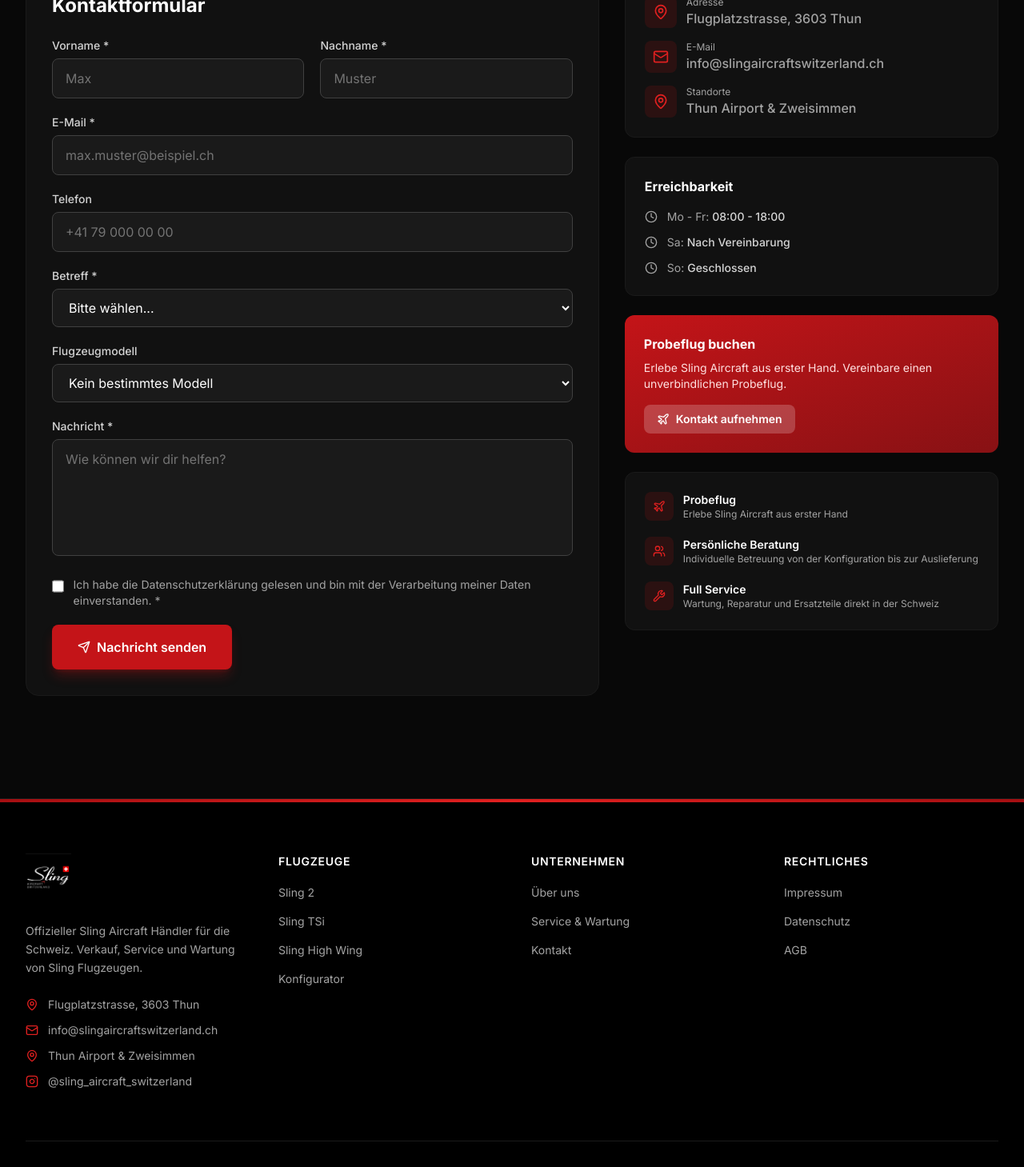
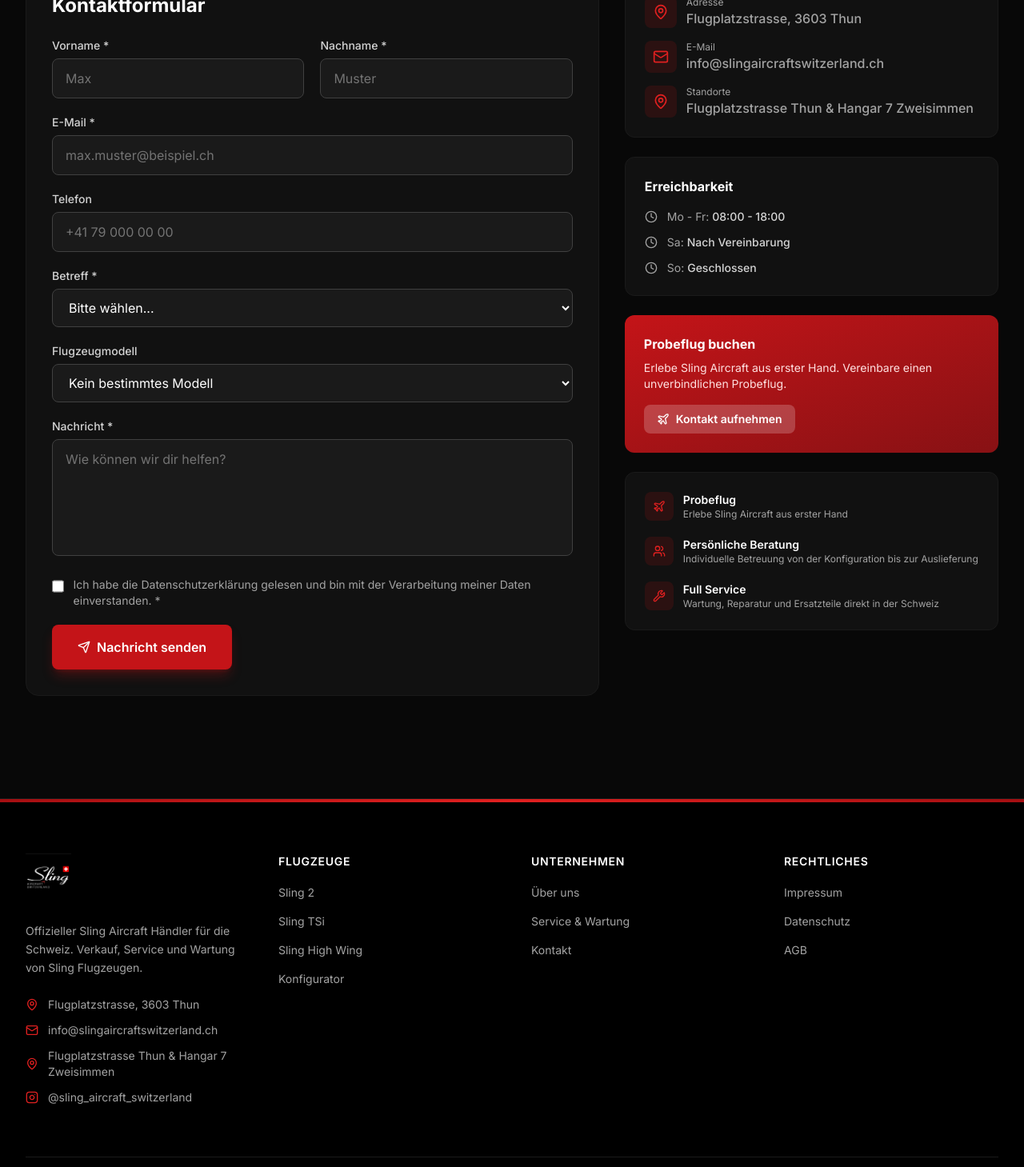
Before and after one commit to weiberem/SlingSwitzerlandDistributionApp, a Next.js app: page /de in a window 1280 px wide. Shown: the part 6540-7999 px from the top of the page at 80% size. Built offline with nearby package versions, Linux system fonts and the light colour scheme.

Commit message:
fix: präzisere Standortangaben (Flugplatzstrasse Thun & Hangar 7 Zweisimmen)
https://claude.ai/code/session_01N2NQHNQEVybchWZZnke4TR

```diff
--- a/src/app/[lang]/HomeClient.tsx
+++ b/src/app/[lang]/HomeClient.tsx
@@ -765,7 +765,7 @@ export default function HomeClient({
                           {t.locations}
                         </div>
                         <div className="font-medium">
-                          Thun Airport & Zweisimmen
+                          Flugplatzstrasse Thun & Hangar 7 Zweisimmen
                         </div>
                       </div>
                     </div>
--- a/src/components/layout/Footer.tsx
+++ b/src/components/layout/Footer.tsx
@@ -88,7 +88,7 @@ export default function Footer({
               </a>
               <div className="flex items-center gap-3 text-sm">
                 <MapPin className="h-4 w-4 text-brand-500 shrink-0" />
-                <span>Thun Airport & Zweisimmen</span>
+                <span>Flugplatzstrasse Thun & Hangar 7 Zweisimmen</span>
               </div>
               <a
                 href="https://instagram.com/sling_aircraft_switzerland"
```
